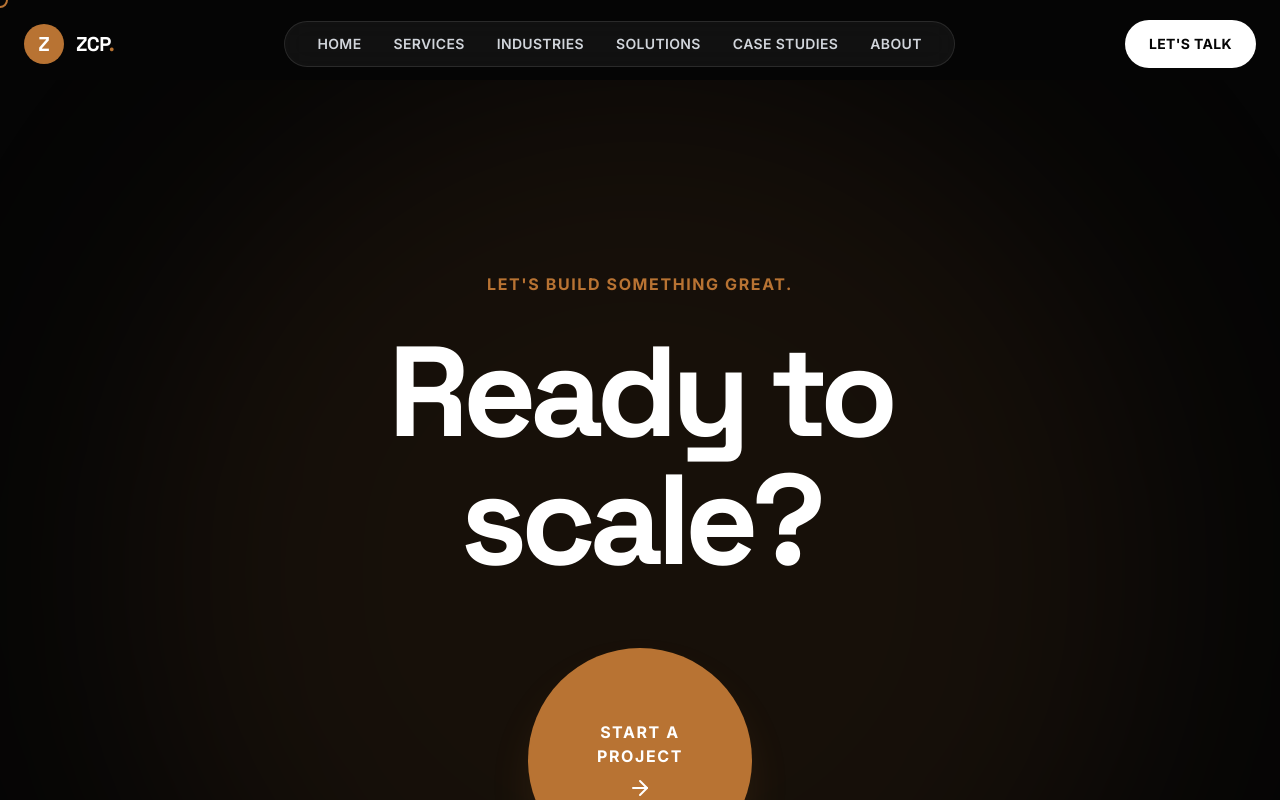
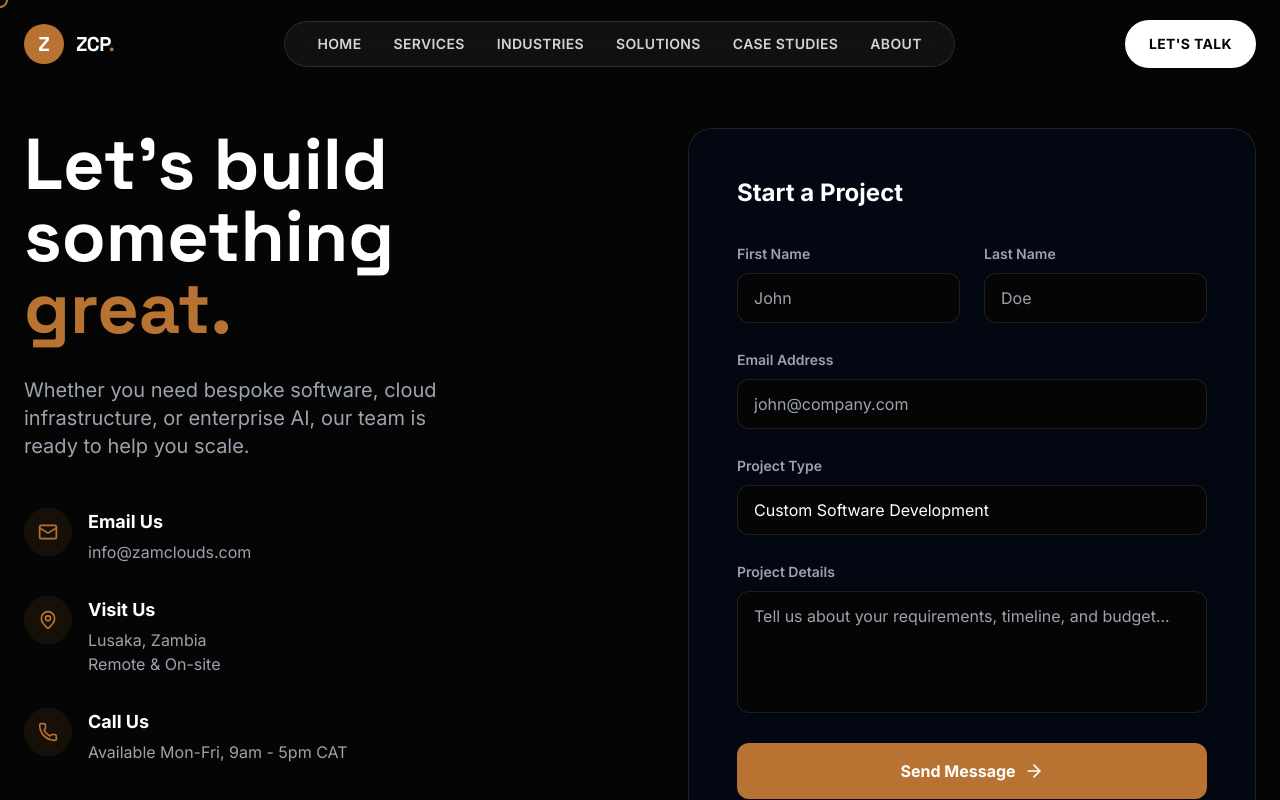
Before and after one commit to enocholudare-gif/Zamclouds, a Next.js app: page /contact in a window 1280 px wide. Shown: the top 800 px of the page. Built offline with nearby package versions, Linux system fonts and the light colour scheme.

Commit message:
feat: build dedicated contact page with functional form

```diff
--- a/src/app/contact/page.tsx
+++ b/src/app/contact/page.tsx
@@ -1,9 +1,139 @@
-import CTASection from '@/components/CTASection';
+'use client';
+
+import { useState } from 'react';
+import { ArrowRight, Mail, MapPin, Phone } from 'lucide-react';
 
 export default function ContactPage() {
+  const [isSubmitting, setIsSubmitting] = useState(false);
+
+  const handleSubmit = (e: React.FormEvent) => {
+    e.preventDefault();
+    setIsSubmitting(true);
+    // Simulate form submission
+    setTimeout(() => {
+      setIsSubmitting(false);
+      alert('Thank you for reaching out! We will get back to you shortly.');
+    }, 1500);
+  };
+
   return (
-    <div className="pt-20">
-      <CTASection />
+    <div className="pt-32 pb-20 bg-dark text-white min-h-screen">
+      <div className="container mx-auto px-6 max-w-7xl">
+        <div className="grid lg:grid-cols-2 gap-16 lg:gap-24">
+
+          {/* Left Column - Contact Info */}
+          <div>
+            <h1 className="text-5xl md:text-7xl font-bold font-display mb-8">
+              Let's build <br className="hidden md:block" /> something <span className="text-accent">great.</span>
+            </h1>
+            <p className="text-xl text-gray-400 mb-12 max-w-md">
+              Whether you need bespoke software, cloud infrastructure, or enterprise AI, our team is ready to help you scale.
+            </p>
+
+            <div className="space-y-8">
+              <div className="flex items-start gap-4">
+                <div className="w-12 h-12 rounded-full bg-accent/10 flex items-center justify-center flex-shrink-0">
+                  <Mail className="w-5 h-5 text-accent" />
+                </div>
+                <div>
+                  <h3 className="font-bold text-lg mb-1">Email Us</h3>
+                  <p className="text-gray-400">info@zamclouds.com</p>
+                </div>
+              </div>
+
+              <div className="flex items-start gap-4">
+                <div className="w-12 h-12 rounded-full bg-accent/10 flex items-center justify-center flex-shrink-0">
+                  <MapPin className="w-5 h-5 text-accent" />
+                </div>
+                <div>
+                  <h3 className="font-bold text-lg mb-1">Visit Us</h3>
+                  <p className="text-gray-400">Lusaka, Zambia<br/>Remote & On-site</p>
+                </div>
+              </div>
+
+              <div className="flex items-start gap-4">
+                <div className="w-12 h-12 rounded-full bg-accent/10 flex items-center justify-center flex-shrink-0">
+                  <Phone className="w-5 h-5 text-accent" />
+                </div>
+                <div>
+                  <h3 className="font-bold text-lg mb-1">Call Us</h3>
+                  <p className="text-gray-400">Available Mon-Fri, 9am - 5pm CAT</p>
+                </div>
+              </div>
+            </div>
+          </div>
+
+          {/* Right Column - Form */}
+          <div className="bg-gray-950 p-8 md:p-12 rounded-3xl border border-white/10">
+            <h3 className="text-2xl font-bold mb-8">Start a Project</h3>
+            <form onSubmit={handleSubmit} className="space-y-6">
+
+              <div className="grid md:grid-cols-2 gap-6">
+                <div className="space-y-2">
+                  <label className="text-sm font-semibold text-gray-400">First Name</label>
+                  <input
+                    type="text"
+                    required
+                    className="w-full bg-dark border border-white/10 rounded-xl px-4 py-3 text-white focus:outline-none focus:border-accent transition-colors"
+                    placeholder="John"
+                  />
+                </div>
+                <div className="space-y-2">
+                  <label className="text-sm font-semibold text-gray-400">Last Name</label>
+                  <input
+                    type="text"
+                    required
+                    className="w-full bg-dark border border-white/10 rounded-xl px-4 py-3 text-white focus:outline-none focus:border-accent transition-colors"
+                    placeholder="Doe"
+                  />
+                </div>
+              </div>
+
+              <div className="space-y-2">
+                <label className="text-sm font-semibold text-gray-400">Email Address</label>
+                <input
+                  type="email"
+                  required
+                  className="w-full bg-dark border border-white/10 rounded-xl px-4 py-3 text-white focus:outline-none focus:border-accent transition-colors"
+                  placeholder="john@company.com"
+                />
+              </div>
+
+              <div className="space-y-2">
+                <label className="text-sm font-semibold text-gray-400">Project Type</label>
+                <select className="w-full bg-dark border border-white/10 rounded-xl px-4 py-3 text-white focus:outline-none focus:border-accent transition-colors appearance-none">
+                  <option value="software">Custom Software Development</option>
+                  <option value="cloud">Cloud Infrastructure</option>
+                  <option value="ai">AI & Analytics</option>
+                  <option value="web">Web & Mobile Apps</option>
+                  <option value="other">Other</option>
+                </select>
+              </div>
+
+              <div className="space-y-2">
+                <label className="text-sm font-semibold text-gray-400">Project Details</label>
+                <textarea
+                  required
+                  rows={4}
+                  className="w-full bg-dark border border-white/10 rounded-xl px-4 py-3 text-white focus:outline-none focus:border-accent transition-colors resize-none"
+                  placeholder="Tell us about your requirements, timeline, and budget..."
+                />
+              </div>
+
+              <button
+                type="submit"
+                disabled={isSubmitting}
+                className="w-full bg-accent hover:bg-amber-600 text-white font-bold py-4 rounded-xl transition-colors flex items-center justify-center gap-2 disabled:opacity-50 disabled:cursor-not-allowed"
+              >
+                {isSubmitting ? 'Sending...' : 'Send Message'}
+                {!isSubmitting && <ArrowRight className="w-5 h-5" />}
+              </button>
+
+            </form>
+          </div>
+
+        </div>
+      </div>
     </div>
   );
 }
```
